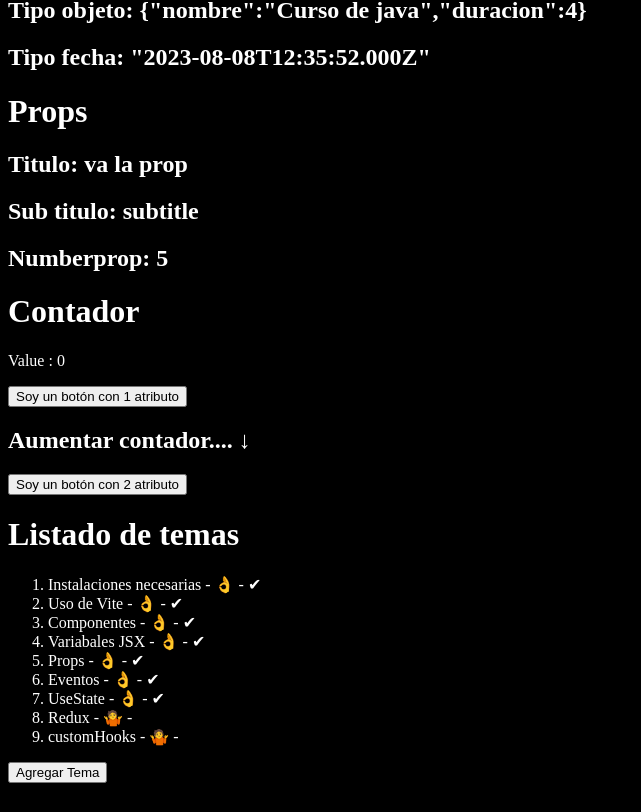
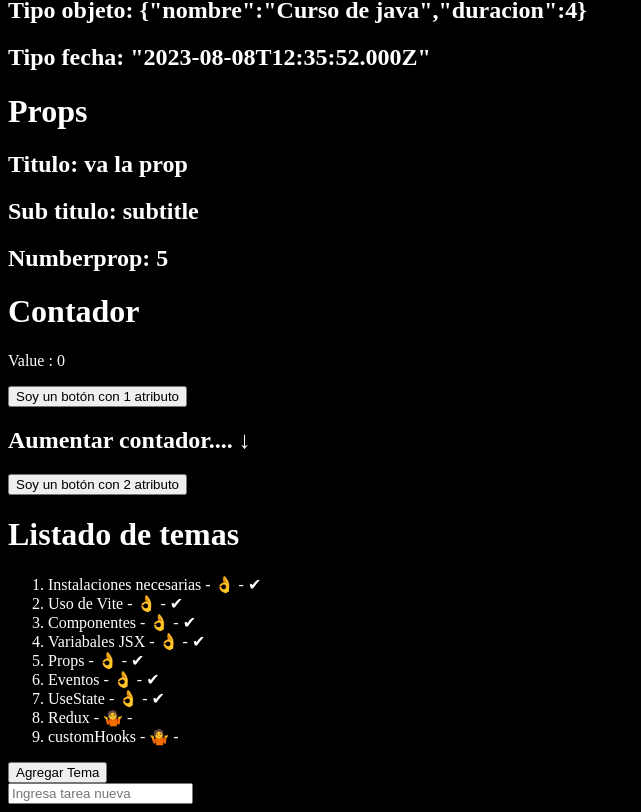
Before and after one commit to Vallejos1797/AppModel, a React (Vite) app: page / in a window 1280 px wide. Shown: the part 317-1129 px from the top of the page, without its empty margins (0-641 px from the left). Before the commit the page ends 1108 px from the top, so only its background shows below. Built offline with nearby package versions, Linux system fonts and the light colour scheme.

Commit message:
[Abraham]:send attribute from father tos son.

```diff
--- a/src/ListApp.jsx
+++ b/src/ListApp.jsx
@@ -1,7 +1,8 @@
 import {useState} from "react";
+import AddItem from "./componenst/AddItem.jsx";
 
 const Item = ({name, view}) => {
-    return (<li >
+    return (<li>
         {name} - {view ? '👌' : '🤷‍'} - {view && '✔'}
 
     </li>)
@@ -40,6 +41,7 @@ export const ListApp = () => {
                 addTask()
             }}> Agregar Tema
             </button>
+            <AddItem addTask={setArray}> </AddItem>
 
         </>
 
--- /dev/null
+++ b/src/componenst/AddItem.jsx
@@ -0,0 +1,30 @@
+import {useState} from "react";
+
+export const AddItem = ({addTask}) => {
+    const [inputValue, setInputValue] = useState('')
+    const oninputChange = (event) => {
+        setInputValue(event.target.value)
+    }
+    const onSubmitForm = (event) => {
+
+        event.preventDefault()
+        console.log('subit form', event)
+        console.log('Value ', inputValue)
+        addTask(tasks => [...tasks, {name: inputValue, view: true}])
+
+    }
+    return (
+        <form onSubmit={onSubmitForm}>
+            <input
+                type="text"
+                placeholder="Ingresa tarea nueva"
+                value={inputValue}
+                onChange={
+                    oninputChange
+                }
+            />
+        </form>
+    );
+}
+
+export default AddItem;
```
